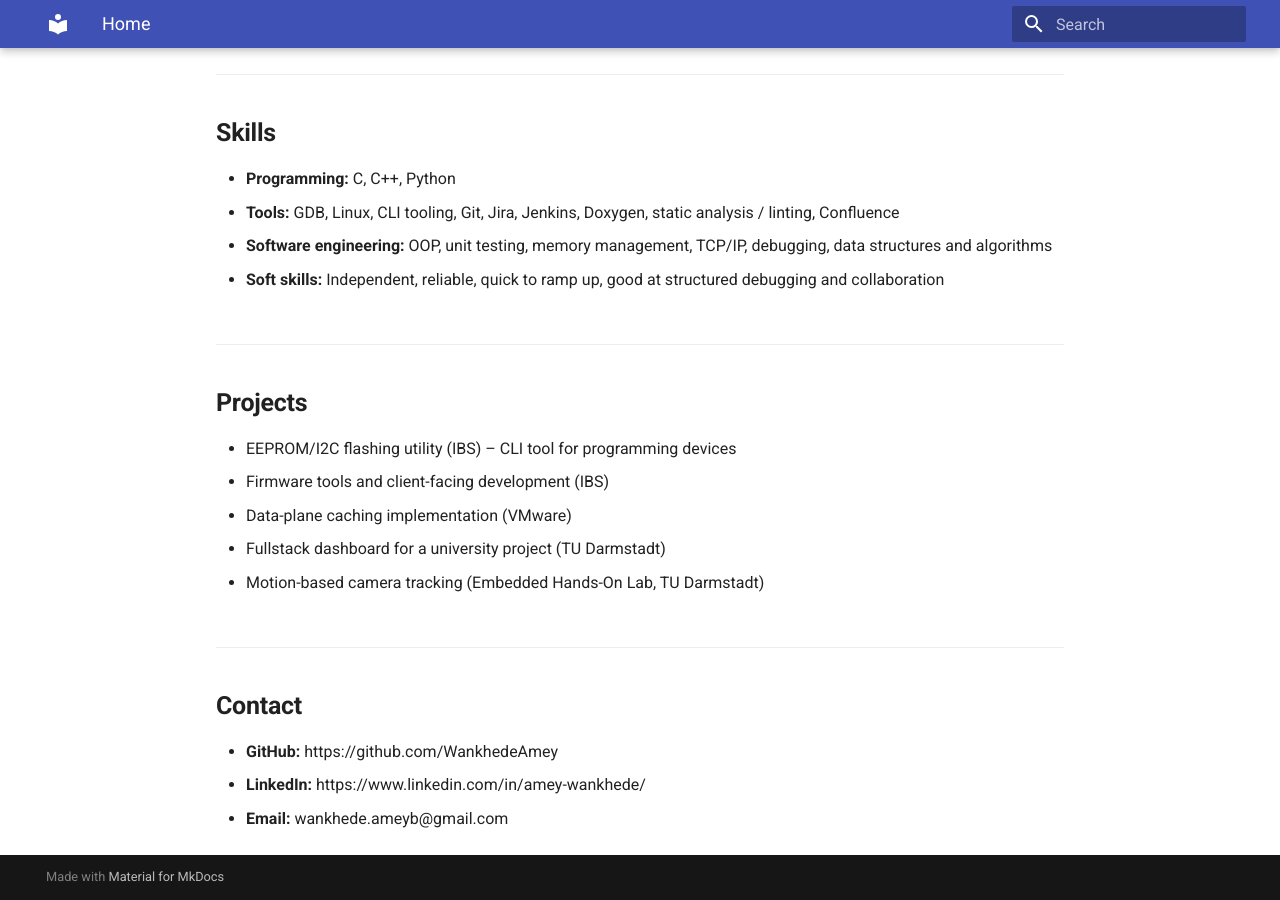
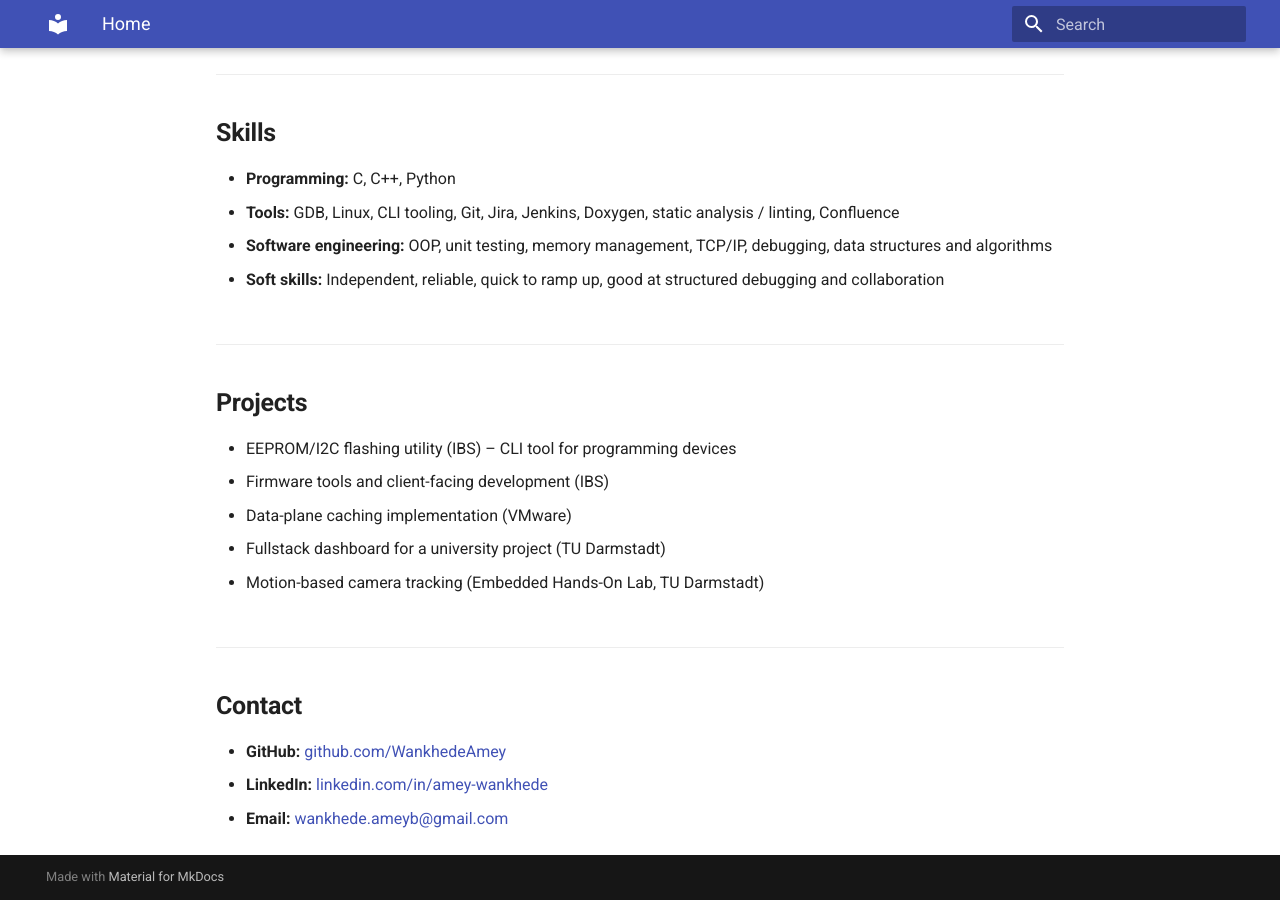
Before and after one commit to WankhedeAmey/WankhedeAmey.github.io, an MkDocs documentation site: the page built from docs/index.md, in a window 1280 px wide and 900 px high, scrolled down 1058 px. Built offline with MkDocs 1.6.1 and Material for MkDocs 9.7.7, drawn with Linux system fonts in a browser that asks for light colours; part of the change alters nothing that is shown.

Commit message:
added links

```diff
--- a/docs/index.md
+++ b/docs/index.md
@@ -71,6 +71,6 @@ I’m mainly interested in automotive, robotics, and high-performance / system-l
 
 ## **Contact**
 
-- **GitHub:** https://github.com/WankhedeAmey
-- **LinkedIn:** https://www.linkedin.com/in/amey-wankhede/
-- **Email:** wankhede.ameyb@gmail.com
+- **GitHub:** [github.com/WankhedeAmey](https://github.com/WankhedeAmey)
+- **LinkedIn:** [linkedin.com/in/amey-wankhede](https://www.linkedin.com/in/amey-wankhede/)
+- **Email:** [wankhede.ameyb@gmail.com](mailto:wankhede.ameyb@gmail.com)
```
